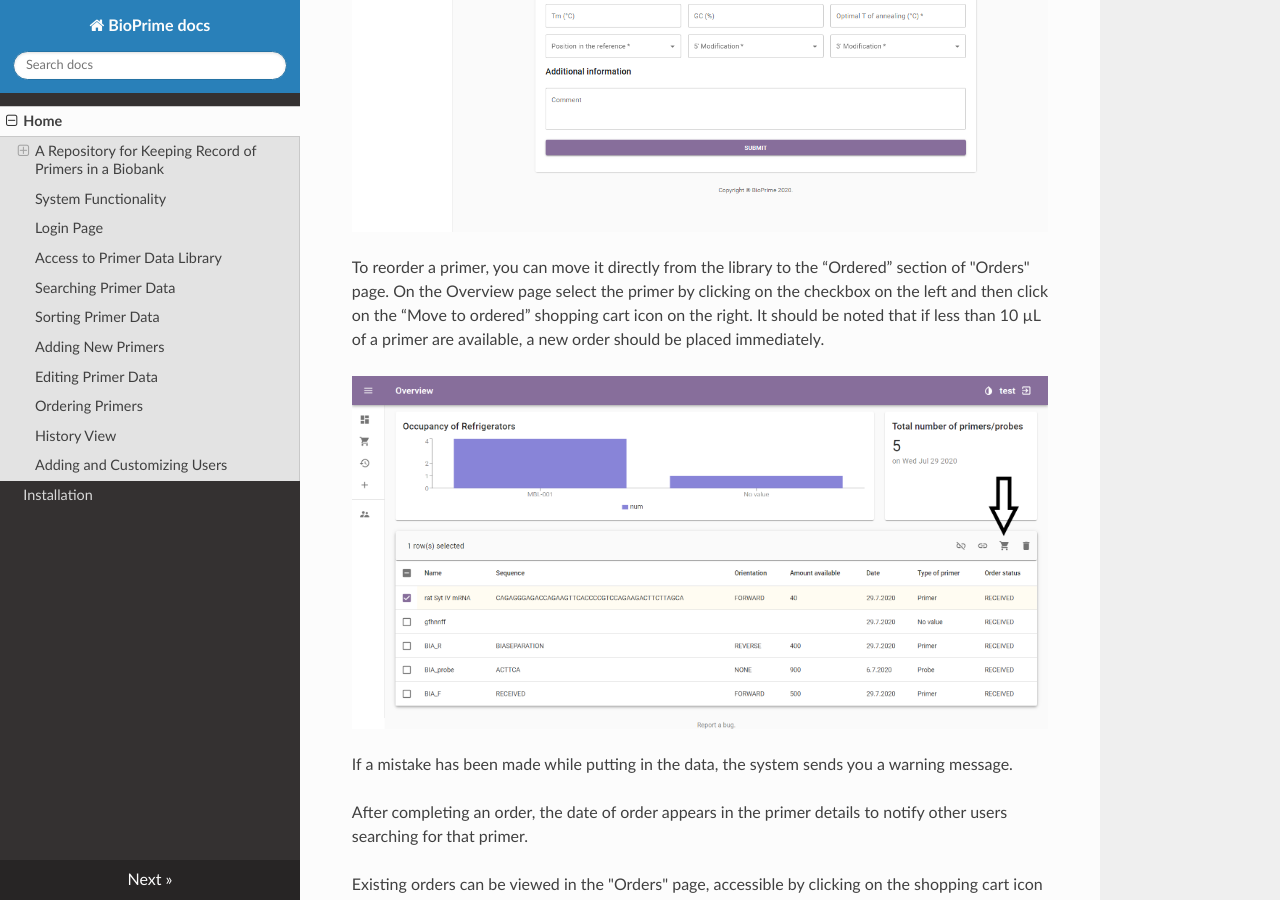
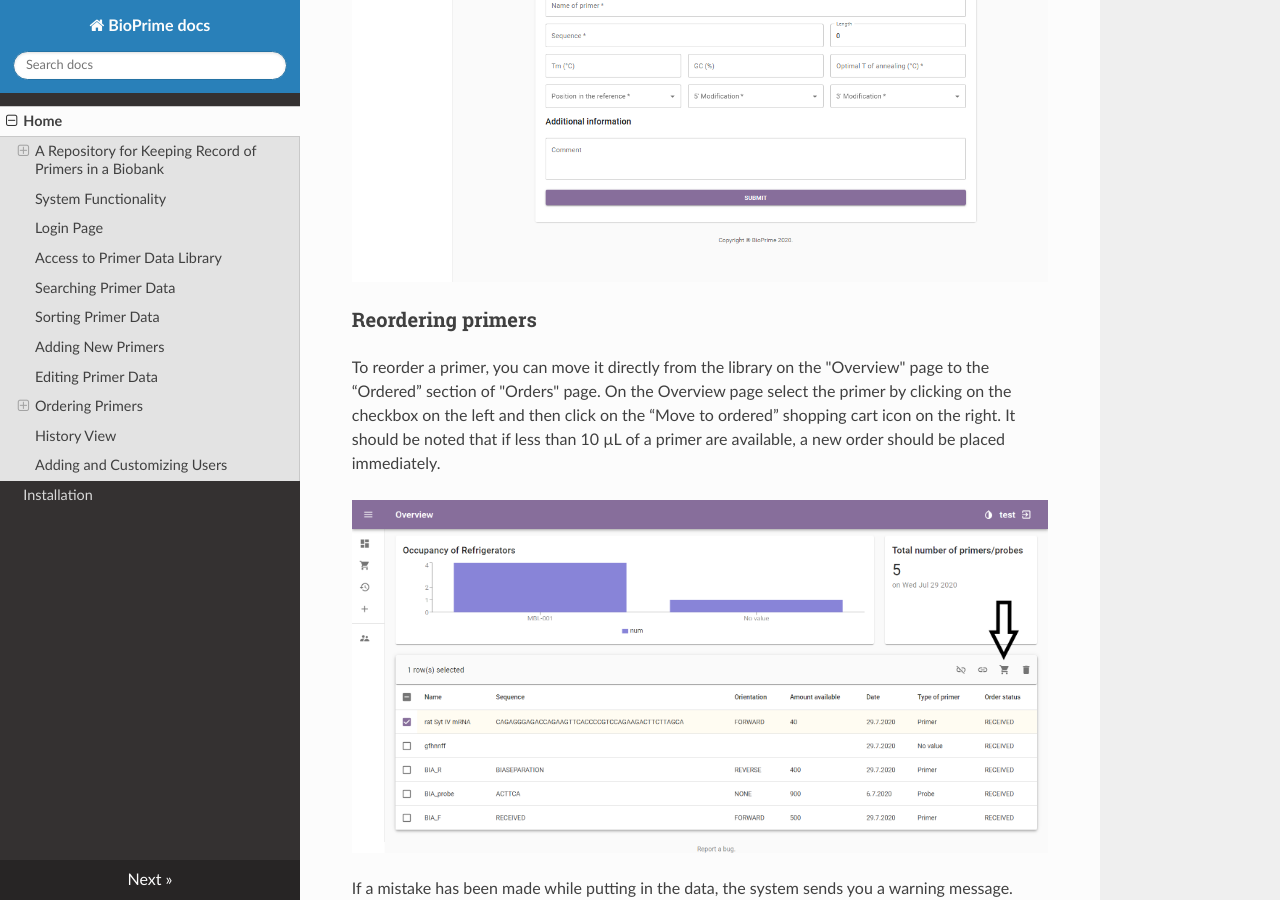
Before and after one commit to Bio-Prime/documentation, an MkDocs documentation site: the page built from docs/index.md, in a window 1280 px wide and 900 px high, scrolled down 22368 px. Built offline with MkDocs 1.6.1, drawn with Linux system fonts in a browser that asks for light colours; nearby versions of some CDN libraries; old or Windows-style settings are respelled for this version of MkDocs.

Commit message:
dodala naslova za naročanje novih in ponovno naročanje primerjev

```diff
--- a/docs/index.md
+++ b/docs/index.md
@@ -234,6 +234,8 @@ Any changes made can be viewed in the "History" section.
 
 ## Ordering Primers
 
+### Ordering New primers
+
 To make a new order, access the "Orders" page (shown below) by clicking on the shopping cart icon.
 
 ![orders](./orders.png)
@@ -250,7 +252,9 @@ When ordering two primers simultaneously, common features are required first and
 
 ![ordertwoprimer](./ordertwoprimer.png)
 
-To reorder a primer, you can move it directly from the library to the “Ordered” section of "Orders" page. On the Overview page select the primer by clicking on the checkbox on the left and then click on the “Move to ordered” shopping cart icon on the right. It should be noted that if less than 10 µL of a primer are available, a new order should be placed immediately.
+### Reordering primers
+
+To reorder a primer, you can move it directly from the library on the "Overview" page to the “Ordered” section of "Orders" page. On the Overview page select the primer by clicking on the checkbox on the left and then click on the “Move to ordered” shopping cart icon on the right. It should be noted that if less than 10 µL of a primer are available, a new order should be placed immediately.
 
 ![movetoordered](./movetoordered.png)
 
```
